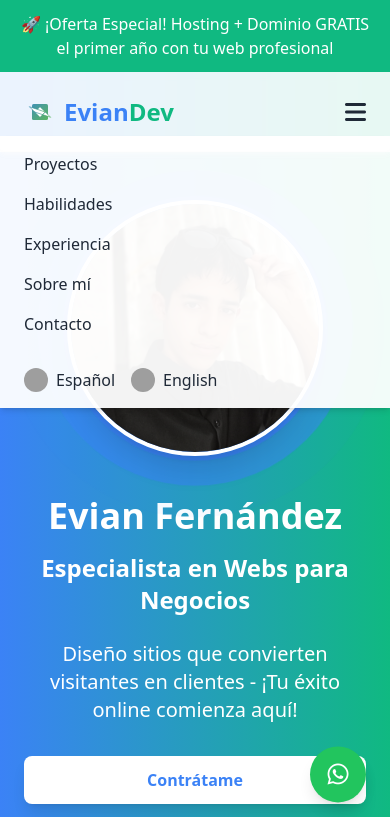
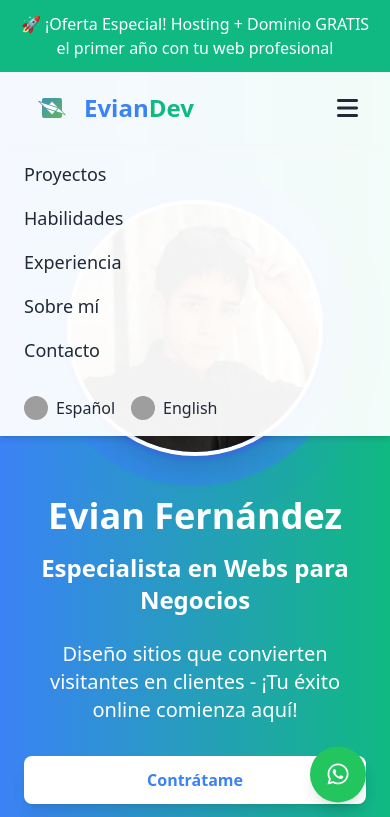
Before and after one commit to Ev1an/Portfolio, a plain HTML site: page index.html in a window 390 px wide. Both pictures are taken after a click on the button 355 px from the left and 112 px from the top of the page. Shown: the top 817 px of the page. Drawn offline with nearby package versions, Linux system fonts and the light colour scheme; grey boxes are pictures that could not be loaded.

Commit message:
Add files via upload

```diff
--- a/index.html
+++ b/index.html
@@ -217,6 +217,26 @@
                 transform: translate(0, 0) rotate(360deg);
             }
         }
+
+        #mobile-menu {
+            transition: all 0.3s ease-in-out;
+            transform-origin: top;
+            transform: scaleY(0);
+            opacity: 0;
+            visibility: hidden;
+        }
+
+        #mobile-menu.hidden {
+            transform: scaleY(0);
+            opacity: 0;
+            visibility: hidden;
+        }
+
+        #mobile-menu:not(.hidden) {
+            transform: scaleY(1);
+            opacity: 1;
+            visibility: visible;
+        }
     </style>
 </head>
 <body class="bg-gray-50 font-sans antialiased text-gray-800">
@@ -226,23 +246,23 @@
     </div>
 
     <!-- Header/Navbar -->
-    <header class="fixed w-full bg-white/90 backdrop-blur-sm shadow-md z-50 transition-all duration-300" id="navbar">
-        <div class="container mx-auto px-6 py-3 flex justify-between items-center">
+    <header class="fixed w-full bg-white/95 backdrop-blur-sm shadow-lg z-50 transition-all duration-300" id="navbar">
+        <div class="container mx-auto px-8 py-4 flex justify-between items-center">
             <a href="#" class="text-2xl font-bold text-primary flex items-center">
-                <img src="icon/logo-evian-bg.svg" alt="Logo" class="w-8 h-8 mr-2">
+                <img src="icon/logo-evian-bg.svg" alt="Logo" class="w-10 h-10 mr-3">
                 Evian<span class="text-secondary">Dev</span>
             </a>
-            <nav class="hidden md:flex space-x-8 items-center">
-                <a href="#proyectos" class="font-medium hover:text-primary transition nav-link" data-i18n="nav.projects">Proyectos</a>
-                <a href="#habilidades" class="font-medium hover:text-primary transition nav-link" data-i18n="nav.skills">Habilidades</a>
-                <a href="#experiencia" class="font-medium hover:text-primary transition nav-link" data-i18n="nav.experience">Experiencia</a>
-                <a href="#sobre-mi" class="font-medium hover:text-primary transition nav-link" data-i18n="nav.about">Sobre mí</a>
-                <a href="#contacto" class="font-medium hover:text-primary transition nav-link" data-i18n="nav.contact">Contacto</a>
-                <div class="language-selector ml-4">
-                    <button class="flex items-center focus:outline-none">
+            <nav class="hidden md:flex space-x-10 items-center">
+                <a href="#proyectos" class="font-medium hover:text-primary transition nav-link text-lg" data-i18n="nav.projects">Proyectos</a>
+                <a href="#habilidades" class="font-medium hover:text-primary transition nav-link text-lg" data-i18n="nav.skills">Habilidades</a>
+                <a href="#experiencia" class="font-medium hover:text-primary transition nav-link text-lg" data-i18n="nav.experience">Experiencia</a>
+                <a href="#sobre-mi" class="font-medium hover:text-primary transition nav-link text-lg" data-i18n="nav.about">Sobre mí</a>
+                <a href="#contacto" class="font-medium hover:text-primary transition nav-link text-lg" data-i18n="nav.contact">Contacto</a>
+                <div class="language-selector ml-6">
+                    <button class="flex items-center focus:outline-none bg-gray-100 px-3 py-2 rounded-lg hover:bg-gray-200 transition">
                         <img src="https://flagcdn.com/w20/es.png" alt="Español" class="language-flag">
-                        <span class="text-sm">ES</span>
-                        <i class="fas fa-chevron-down ml-1 text-xs"></i>
+                        <span class="text-sm ml-2">ES</span>
+                        <i class="fas fa-chevron-down ml-2 text-xs"></i>
                     </button>
                     <div class="language-dropdown">
                         <a href="#" class="language-option" data-lang="es">
@@ -262,13 +282,13 @@
         </div>
 
         <!-- Mobile menu -->
-        <div class="md:hidden hidden absolute top-16 left-0 w-full bg-white/95 backdrop-blur-sm shadow-md" id="mobile-menu">
+        <div class="md:hidden hidden absolute top-full left-0 w-full bg-white/95 backdrop-blur-sm shadow-md" id="mobile-menu">
             <div class="container mx-auto px-6 py-4 flex flex-col space-y-4">
-                <a href="#proyectos" class="font-medium hover:text-primary transition nav-link" data-i18n="nav.projects">Proyectos</a>
-                <a href="#habilidades" class="font-medium hover:text-primary transition nav-link" data-i18n="nav.skills">Habilidades</a>
-                <a href="#experiencia" class="font-medium hover:text-primary transition nav-link" data-i18n="nav.experience">Experiencia</a>
-                <a href="#sobre-mi" class="font-medium hover:text-primary transition nav-link" data-i18n="nav.about">Sobre mí</a>
-                <a href="#contacto" class="font-medium hover:text-primary transition nav-link" data-i18n="nav.contact">Contacto</a>
+                <a href="#proyectos" class="font-medium hover:text-primary transition nav-link text-lg" data-i18n="nav.projects">Proyectos</a>
+                <a href="#habilidades" class="font-medium hover:text-primary transition nav-link text-lg" data-i18n="nav.skills">Habilidades</a>
+                <a href="#experiencia" class="font-medium hover:text-primary transition nav-link text-lg" data-i18n="nav.experience">Experiencia</a>
+                <a href="#sobre-mi" class="font-medium hover:text-primary transition nav-link text-lg" data-i18n="nav.about">Sobre mí</a>
+                <a href="#contacto" class="font-medium hover:text-primary transition nav-link text-lg" data-i18n="nav.contact">Contacto</a>
                 <div class="flex items-center space-x-4 pt-4">
                     <a href="#" class="language-option flex items-center" data-lang="es">
                         <img src="https://flagcdn.com/w20/es.png" alt="Español" class="language-flag">
@@ -1083,19 +1103,11 @@
 
             window.addEventListener('scroll', function() {
                 const currentScrollY = window.scrollY;
+                const isMobile = window.innerWidth < 768; // md breakpoint de Tailwind
 
                 // Cambiar apariencia al hacer scroll
-                if (currentScrollY > 50) {
-                    navbar.classList.add('py-2', 'bg-white/95', 'shadow-lg');
-                    navbar.classList.remove('py-3', 'bg-white/90', 'shadow-md');
-                } else {
-                    navbar.classList.add('py-3', 'bg-white/90', 'shadow-md');
-                    navbar.classList.remove('py-2', 'bg-white/95', 'shadow-lg');
-                }
-
-                // Ocultar navbar al hacer scroll hacia abajo y mostrarla al hacer scroll hacia arriba
-                if (currentScrollY > lastScrollY && currentScrollY > 300) {
-                    navbar.style.transform = 'translateY(-100%)';
+                if (currentScrollY > lastScrollY) {
+                    navbar.style.transform = isMobile ? 'translateY(-100%)' : 'translateY(-79%)';
                 } else {
                     navbar.style.transform = 'translateY(0)';
                 }
@@ -1121,6 +1133,15 @@
 
             mobileMenuButton.addEventListener('click', function() {
                 mobileMenu.classList.toggle('hidden');
+
+                // Asegurar que el menú esté visible antes de la animación
+                if (!mobileMenu.classList.contains('hidden')) {
+                    mobileMenu.style.display = 'block';
+                    // Pequeño retraso para permitir que el display:block se aplique
+                    setTimeout(() => {
+                        mobileMenu.classList.remove('hidden');
+                    }, 10);
+                }
             });
 
             // Script para el formulario de contacto
```
